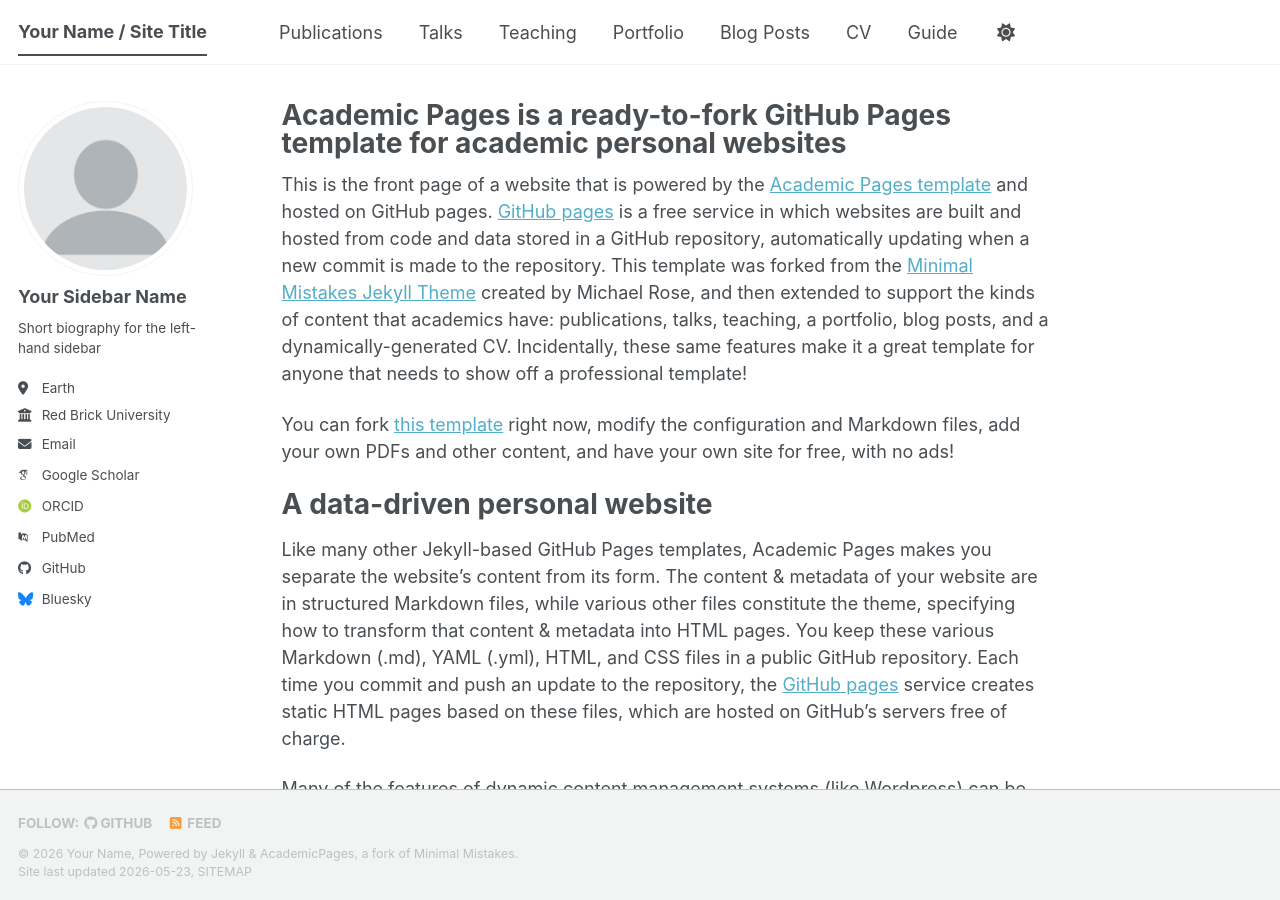
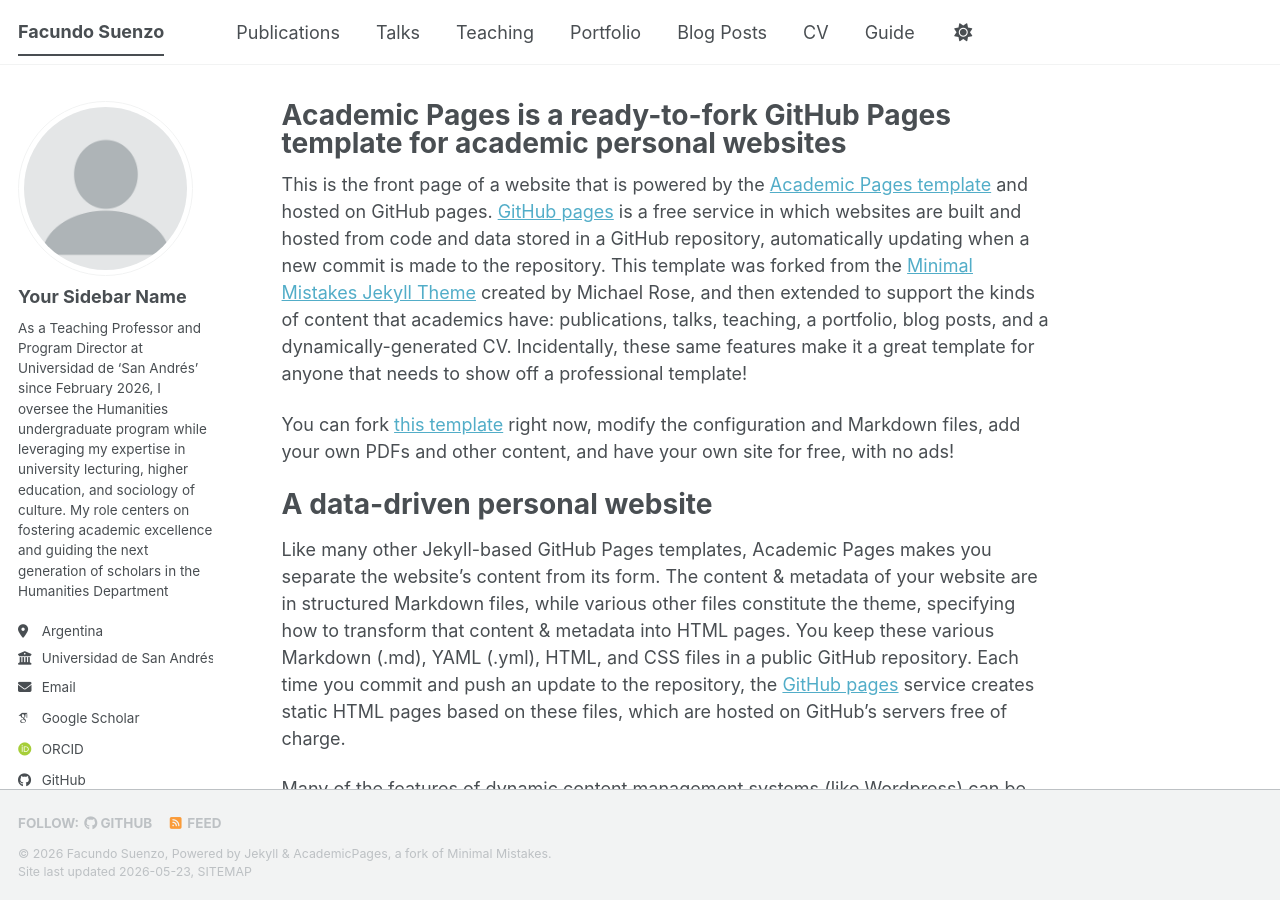
Before and after one commit to facusuenzo/facundosuenzo, a Jekyll site: the page built from _pages/about.md, in a window 1280 px wide and 900 px high. Built offline with Jekyll 4.4.1, drawn with Linux system fonts in a browser that asks for light colours; some web fonts are replaced; a script bundle is joined from its source files by our own code; library files that are not in the unit come from our copies.

Commit message:
Update _config.yml

```diff
--- a/_config.yml
+++ b/_config.yml
@@ -9,14 +9,14 @@
 # Basic Site Settings
 locale                   : "en-US"
 site_theme               : "default" # The available themes options are "default", "air", "sunrise", "mint", "dirt" and "contrast"
-title                    : "Your Name / Site Title"
+title                    : "Facundo Suenzo"
 title_separator          : "-"
-name                     : &name "Your Name"
-description              : &description "Your Name's academic portfolio"   # Update this with a general description of your site, this is the default if not overridden by a page
-url                      : https://academicpages.github.io # The base hostname & protocol for your site e.g. "https://[your GitHub username].github.io",
+name                     : &name "Facundo Suenzo"
+description              : &description "Professional website"   # Update this with a general description of your site, this is the default if not overridden by a page
+url                      : https://facundosuenzo.github.io # The base hostname & protocol for your site e.g. "https://[your GitHub username].github.io",
                                                            # or if you already have some other page hosted on Github then use "https://[your GitHub username].github.io/[Your Repo Name]"
 baseurl                  : "" # the subpath of your site, e.g. "/blog"
-repository               : "academicpages/academicpages.github.io"
+repository               : "facusuenzo/facundosuenzo.github.io"
 
 # Site Author - The following control what appear as part of the author content on the side bar.
 #               If a field is blank the icon and link will not appear, otherwise it will be shown.
@@ -25,23 +25,23 @@ author:
   # Biographic information
   avatar           : "profile.png"
   name             : "Your Sidebar Name"
-  pronouns         : # example: "she/her"
-  bio              : "Short biography for the left-hand sidebar"
-  location         : "Earth"
-  employer         : "Red Brick University"
+  pronouns         : # example: "he/his"
+  bio              : "As a Teaching Professor and Program Director at Universidad de ‘San Andrés’ since February 2026, I oversee the Humanities undergraduate program while leveraging my expertise in university lecturing, higher education, and sociology of culture. My role centers on fostering academic excellence and guiding the next generation of scholars in the Humanities Department"
+  location         : "Argentina"
+  employer         : "Universidad de San Andrés"
   uri              : # URL
-  email            : "none@example.org"
+  email            : "fsuenzo@udesa.edu.ar"
 
   # Academic websites
   academia         : # URL
   arxiv            : # URL - Update with the correct link to your profile
-  googlescholar    : "https://scholar.google.com/citations?user=PS_CX0AAAAAJ"
+  googlescholar    : "https://scholar.google.com/citations?user=qfHVrH8AAAAJ&hl=es"
   inspire-hep      : # URL
   impactstory      : # URL
-  orcid            : "https://orcid.org/yourorcidurl"
+  orcid            : "https://orcid.org/0000-0002-4757-1850"
   semantic         : # URL
   ssrn             : # URL
-  pubmed           : "https://www.ncbi.nlm.nih.gov/pubmed/?term=john+snow"
+  pubmed           : # URL
   researchgate     : # URL
   scopus           : # URL
   zotero           : # URL
@@ -66,7 +66,7 @@ author:
   keybase          : # Username
   instagram        : # Username
   lastfm           : # Username
-  linkedin         : # Username
+  linkedin         : "https://www.linkedin.com/in/fsuenzo/" # Username
   mastodon         : # URL
   medium           : # URL
   pinterest        : # Username
```
